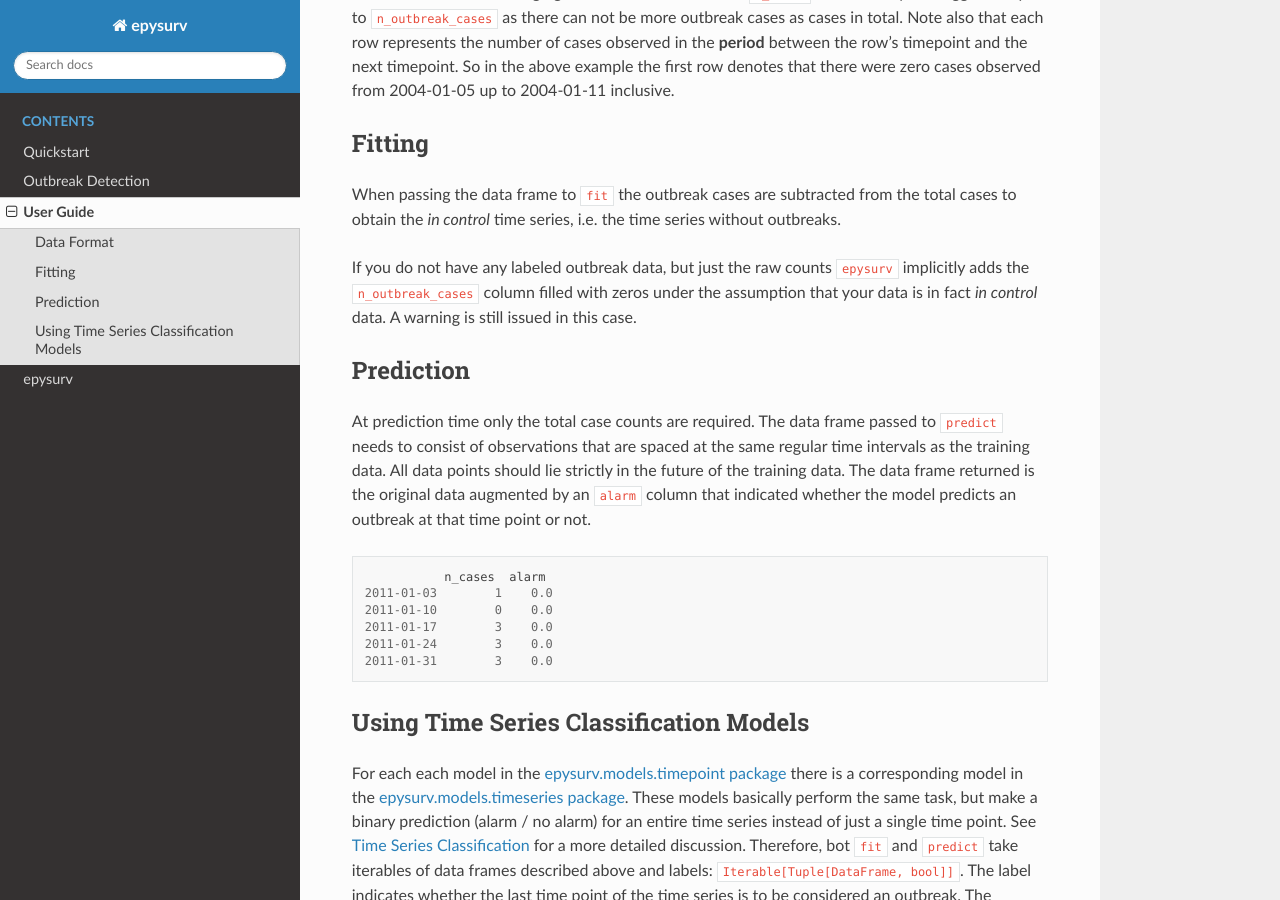
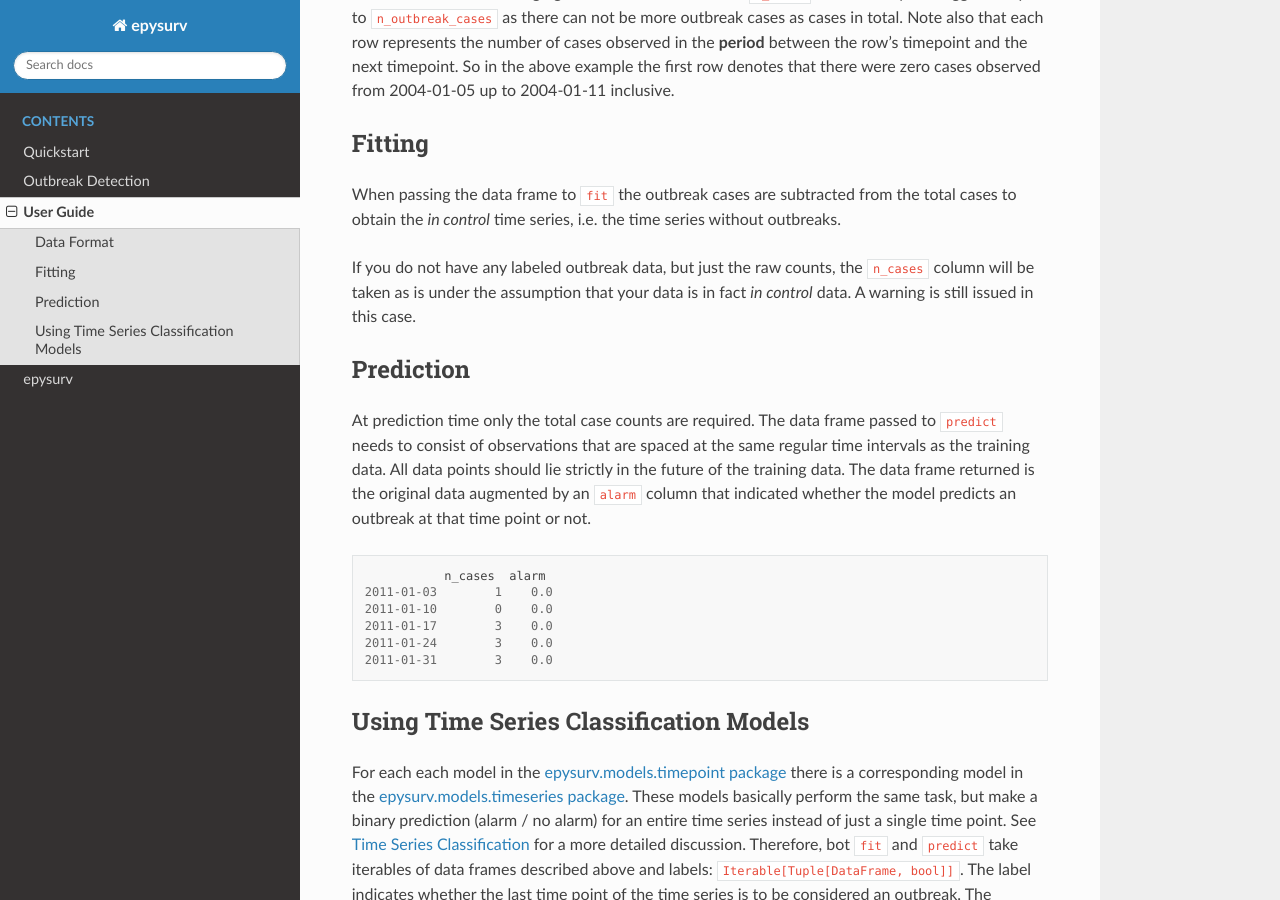
Before and after one commit to JarnoRFB/epysurv, a Sphinx documentation site: the page built from docs/3_user_guide.rst, in a window 1280 px wide and 900 px high, scrolled down 608 px. Built offline with Sphinx 7.4.7 and the Read the Docs theme 2.0.0, drawn with Linux system fonts in a browser that asks for light colours.

Commit message:
Clarify documentation

```diff
--- a/docs/3_user_guide.rst
+++ b/docs/3_user_guide.rst
@@ -43,8 +43,8 @@ subtracted from the total cases to obtain the *in control*
 time series, i.e. the time series without outbreaks.
 
 If you do not have any labeled outbreak data, but just the raw
-counts ``epysurv`` implicitly adds the ``n_outbreak_cases`` column filled
-with zeros under the assumption that your data is in fact
+counts, the ``n_cases`` column will be taken as is
+under the assumption that your data is in fact
 *in control* data. A warning is still issued in this case.
 
 Prediction
```
